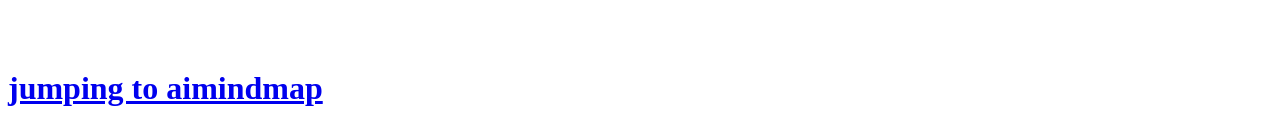
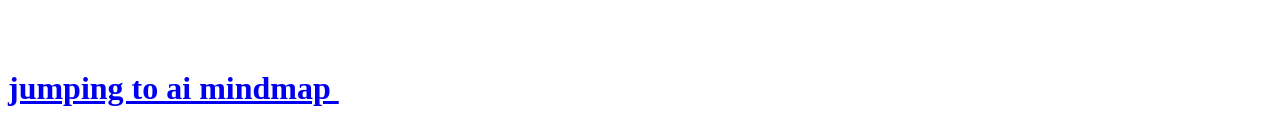
Before and after one commit to neamonalisa/neamonalisa.github.io, a plain HTML site: page mindmap.html in a window 1280 px wide. Shown: the part 1219-1355 px from the top of the page. Drawn offline with Linux system fonts and the light colour scheme.

Commit message:
Update mindmap.html

```diff
--- a/mindmap.html
+++ b/mindmap.html
@@ -10,4 +10,4 @@
 <img src="aimindmap.png" width="1500" height="1100" alt=""/>
 </body>
 </html>
-	<p>&nbsp;</p><a href="mindmap.html">jumping to aimindmap
+	<p>&nbsp;</p><a href="mindmap.html">jumping to ai mindmap&nbsp;</a></p>
```
